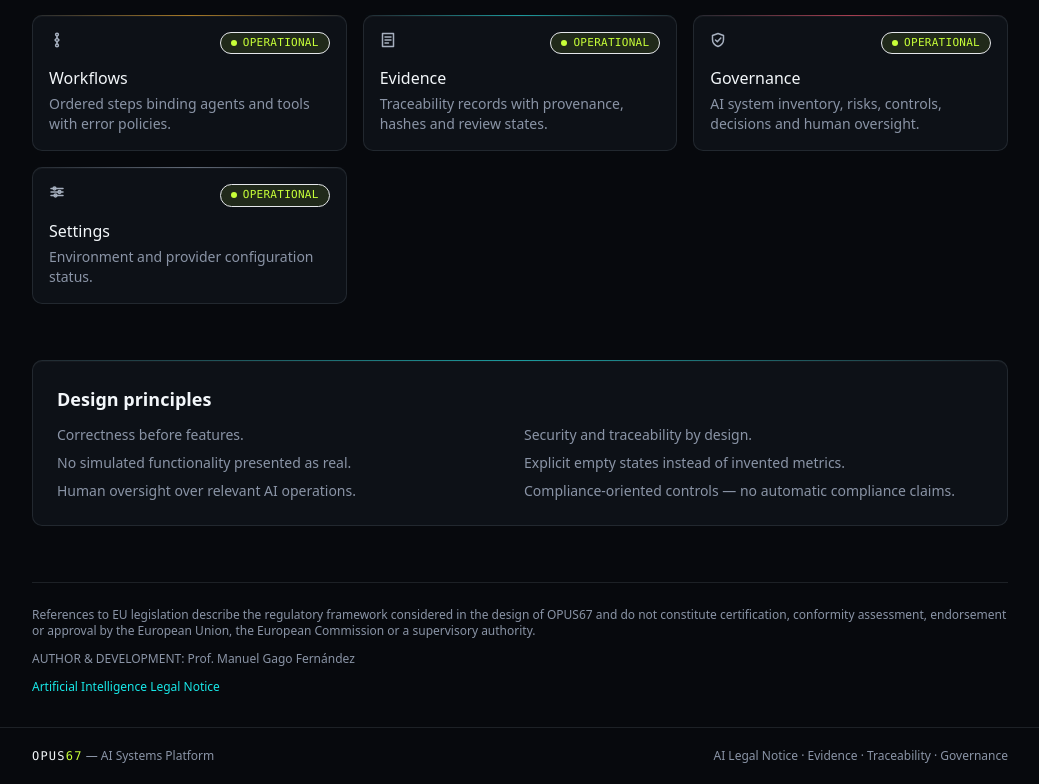
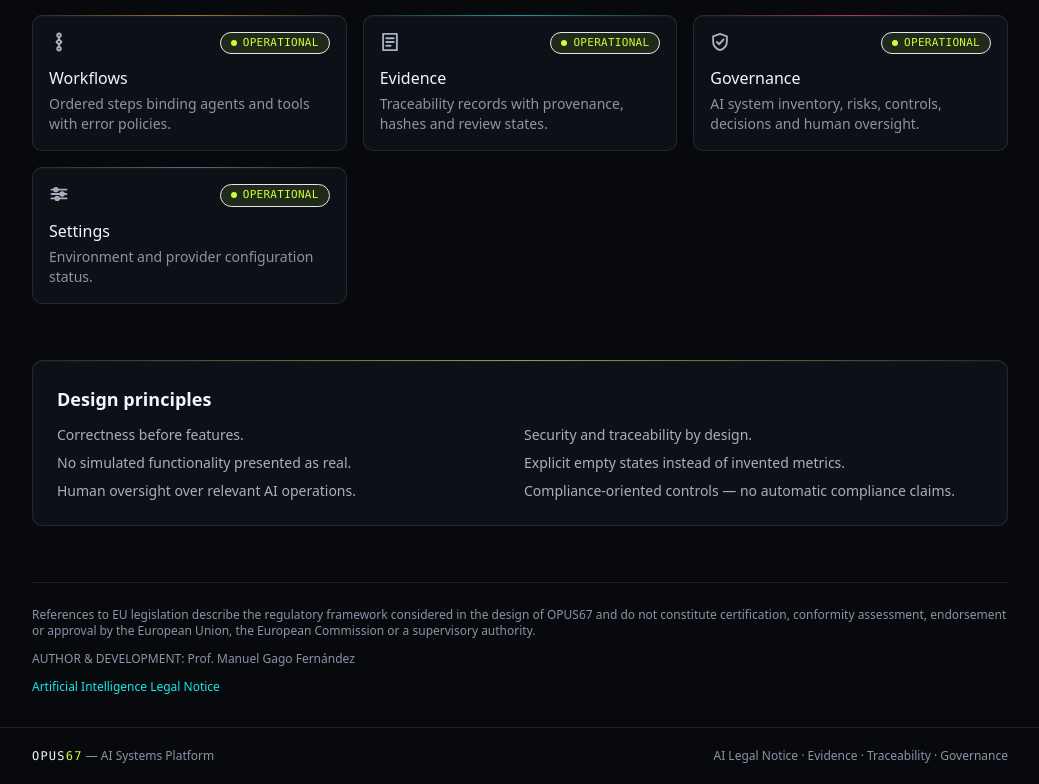
Before and after one commit to pergolessi9-star/OPUS67, a Next.js app: page / in a window 1280 px wide. Shown: the part 1774-2558 px from the top of the page, without its empty margins (240-1279 px from the left). Built offline with nearby package versions, Linux system fonts and the light colour scheme.

Commit message:
fix(ui): sync home page with validated local build (module icon size, principles accent)

```diff
--- a/app/page.tsx
+++ b/app/page.tsx
@@ -309,7 +309,7 @@ export default function HomePage() {
                   statusLabel={status.label}
                   statusTone={status.tone}
                   accent={meta.accent}
-                  icon={<Icon />}
+                  icon={<Icon className="h-5 w-5" />}
                 />
               </li>
             );
@@ -318,11 +318,15 @@ export default function HomePage() {
       </section>
 
       {/* DESIGN PRINCIPLES */}
-      <section aria-labelledby="principles" className="spectral-card p-6">
+      <section
+        aria-labelledby="principles"
+        className="spectral-card p-6"
+        style={{ "--card-accent": "var(--opus-chartreuse)" } as React.CSSProperties}
+      >
         <h2 id="principles" className="text-lg font-semibold text-ice">
           Design principles
         </h2>
-        <ul className="mt-3 grid gap-2 text-sm text-muted sm:grid-cols-2">
+        <ul className="mt-3 grid gap-2 text-sm text-steel sm:grid-cols-2">
           <li>Correctness before features.</li>
           <li>Security and traceability by design.</li>
           <li>No simulated functionality presented as real.</li>
```
